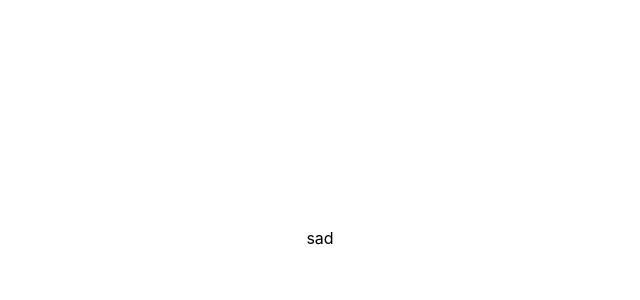
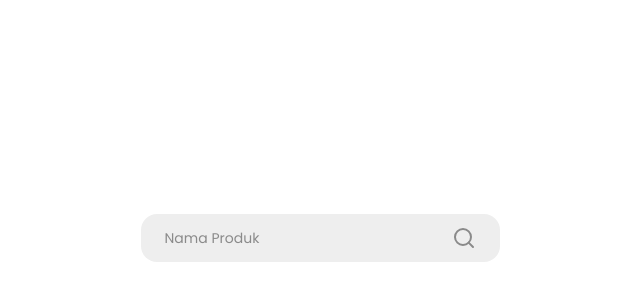
Before and after one commit to WhiteClover4/SecondHand-FE, a React (Create React App) app: page / in a window 1280 px wide. Shown: the part 162-462 px from the top of the page, without its empty margins (320-960 px from the left). Built offline with nearby package versions, Linux system fonts and the light colour scheme.

Commit message:
feat: add input components

```diff
--- a/src/App.js
+++ b/src/App.js
@@ -1,7 +1,9 @@
+import { SearchInput } from "./components/input";
+
 function App() {
   return (
-    <div className="w-screen h-screen grid place-items-center">
-      sad
+    <div className="w-screen h-screen grid place-items-center px-[135px]">
+      <SearchInput placeholder="Nama Produk" />
     </div>
   );
 }
--- /dev/null
+++ b/src/components/icon/EyeIcon.js
@@ -0,0 +1,17 @@
+export default function EyeIcon({ className }) {
+    return (
+      <svg
+        className={className}
+        xmlns="http://www.w3.org/2000/svg"
+        viewBox="0 0 20 20"
+        fill="currentColor"
+      >
+        <path d="M10 12a2 2 0 100-4 2 2 0 000 4z" />
+        <path
+          fillRule="evenodd"
+          d="M.458 10C1.732 5.943 5.522 3 10 3s8.268 2.943 9.542 7c-1.274 4.057-5.064 7-9.542 7S1.732 14.057.458 10zM14 10a4 4 0 11-8 0 4 4 0 018 0z"
+          clipRule="evenodd"
+        />
+      </svg>
+    );
+  }
--- /dev/null
+++ b/src/components/icon/EyeOffIcon.js
@@ -0,0 +1,17 @@
+export default function EyeOffIcon({ className }) {
+  return (
+    <svg
+      className={className}
+      xmlns="http://www.w3.org/2000/svg"
+      viewBox="0 0 20 20"
+      fill="currentColor"
+    >
+      <path
+        fillRule="evenodd"
+        d="M3.707 2.293a1 1 0 00-1.414 1.414l14 14a1 1 0 001.414-1.414l-1.473-1.473A10.014 10.014 0 0019.542 10C18.268 5.943 14.478 3 10 3a9.958 9.958 0 00-4.512 1.074l-1.78-1.781zm4.261 4.26l1.514 1.515a2.003 2.003 0 012.45 2.45l1.514 1.514a4 4 0 00-5.478-5.478z"
+        clipRule="evenodd"
+      />
+      <path d="M12.454 16.697L9.75 13.992a4 4 0 01-3.742-3.741L2.335 6.578A9.98 9.98 0 00.458 10c1.274 4.057 5.065 7 9.542 7 .847 0 1.669-.105 2.454-.303z" />
+    </svg>
+  );
+}
--- /dev/null
+++ b/src/components/icon/SearchIcon.js
@@ -0,0 +1,25 @@
+export default function SearchIcon({ className }) {
+  return (
+    <svg
+      className={className}
+      viewBox="0 0 24 24"
+      fill="none"
+      xmlns="http://www.w3.org/2000/svg"
+    >
+      <path
+        d="M11 19C15.4183 19 19 15.4183 19 11C19 6.58172 15.4183 3 11 3C6.58172 3 3 6.58172 3 11C3 15.4183 6.58172 19 11 19Z"
+        stroke="currentColor"
+        stroke-width="2"
+        stroke-linecap="round"
+        stroke-linejoin="round"
+      />
+      <path
+        d="M20.9999 20.9999L16.6499 16.6499"
+        stroke="currentColor"
+        stroke-width="2"
+        stroke-linecap="round"
+        stroke-linejoin="round"
+      />
+    </svg>
+  );
+}
--- a/src/components/icon/index.js
+++ b/src/components/icon/index.js
@@ -1,3 +1,6 @@
 import HeartIcon from "./HeartIcon";
+import EyeIcon from "./EyeIcon";
+import EyeOffIcon from "./EyeOffIcon";
+import SearchIcon from "./SearchIcon";
 
-export { HeartIcon };
+export { HeartIcon, EyeIcon, EyeOffIcon, SearchIcon };
--- /dev/null
+++ b/src/components/input/LabelOptionInput.js
@@ -0,0 +1,29 @@
+export default function LabelOptionInput({
+  id,
+  label,
+  value = "default",
+  ...rest
+}) {
+  return (
+    <div className="flex flex-col space-y-1 w-full">
+      <label htmlFor={id} className="text-body-12">
+        {label}
+      </label>
+      <div className="w-full px-4 py-[16px] bg-neutral-01 border border-neutral-02 rounded-2xl text-body-14 placeholder:text-neutral-03">
+        <select
+          {...rest}
+          id="id"
+          value={value}
+          className={`${
+            value === "default" && "text-neutral-03"
+          } w-full focus:outline-none`}
+        >
+          <option disabled value="default" className="text-neutral-100 ">
+            Pilih Kota
+          </option>
+          <option value="aceh">aceh</option>
+        </select>
+      </div>
+    </div>
+  );
+}
--- /dev/null
+++ b/src/components/input/LabelPasswordInput.js
@@ -0,0 +1,32 @@
+import { useState } from "react";
+import { EyeIcon, EyeOffIcon } from "../icon";
+
+export default function LabelPasswordInput({ id, label, ...rest }) {
+  const [isPasswordShown, setPasswordShown] = useState(true);
+  return (
+    <div className="flex flex-col space-y-1 w-full">
+      <label htmlFor={id} className="text-body-12">
+        {label}
+      </label>
+      <div className="relative">
+        <input
+          {...rest}
+          id={id}
+          type={isPasswordShown ? "text" : "password"}
+          className="w-full px-4 pr-16 py-[16px] bg-neutral-01 border border-neutral-02 rounded-2xl text-body-14 placeholder:text-neutral-03"
+        />
+        <button
+          type="button"
+          onClick={() => setPasswordShown(!isPasswordShown)}
+          className="absolute top-0 right-6 h-full"
+        >
+          {isPasswordShown ? (
+            <EyeOffIcon className="w-6 h-6 text-neutral-03" />
+          ) : (
+            <EyeIcon className="w-6 h-6 text-neutral-03" />
+          )}
+        </button>
+      </div>
+    </div>
+  );
+}
--- /dev/null
+++ b/src/components/input/LabelTextInput.js
@@ -0,0 +1,15 @@
+export default function LabelTextInput({ id, label, ...rest }) {
+  return (
+    <div className="flex flex-col space-y-1 w-full">
+      <label htmlFor={id} className="text-body-12">
+        {label}
+      </label>
+      <input
+        {...rest}
+        id={id}
+        type="text"
+        className="w-full px-4 py-[16px] bg-neutral-01 border border-neutral-02 rounded-2xl text-body-14 placeholder:text-neutral-03"
+      />
+    </div>
+  );
+}
--- /dev/null
+++ b/src/components/input/LabelTextareaInput.js
@@ -0,0 +1,14 @@
+export default function LabelTextareaInput({ id, label, ...rest }) {
+  return (
+    <div className="flex flex-col space-y-1 w-full">
+      <label htmlFor={id} className="text-body-12">
+        {label}
+      </label>
+      <textarea
+        {...rest}
+        id={id}
+        className="w-full px-4 py-3 bg-neutral-01 border border-neutral-02 rounded-2xl text-body-14 placeholder:text-neutral-03 resize-none h-[80px]"
+      ></textarea>
+    </div>
+  );
+}
--- /dev/null
+++ b/src/components/input/SearchInput.js
@@ -0,0 +1,16 @@
+import React from "react";
+import { SearchIcon } from "../icon";
+
+export default function SearchInput({ ...rest }) {
+  return (
+    <div className="relative">
+      <input
+        {...rest}
+        className="w-full py-[14px] px-6 pr-16 rounded-2xl bg-[#EEEEEE] text-body-14 placeholder:text-neutral-03"
+      />
+      <span className="absolute top-0 right-6 h-full flex items-center">
+        <SearchIcon className="w-6 h-6 text-neutral-03" />
+      </span>
+    </div>
+  );
+}
--- /dev/null
+++ b/src/components/input/index.js
@@ -0,0 +1,13 @@
+import LabelTextInput from "./LabelTextInput";
+import LabelPasswordInput from "./LabelPasswordInput";
+import LabelTextareaInput from "./LabelTextareaInput";
+import LabelOptionInput from "./LabelOptionInput";
+import SearchInput from "./SearchInput";
+
+export {
+  LabelTextInput,
+  LabelPasswordInput,
+  LabelTextareaInput,
+  LabelOptionInput,
+  SearchInput,
+};
--- a/src/index.css
+++ b/src/index.css
@@ -1,12 +1,14 @@
+@import url("https://fonts.googleapis.com/css2?family=Poppins:ital,wght@0,100;0,200;0,300;0,400;0,500;0,600;0,700;0,800;0,900;1,100;1,200;1,300;1,400;1,500;1,600;1,700;1,800;1,900&display=swap");
+
 @tailwind base;
 @tailwind components;
 @tailwind utilities;
 
 body {
   margin: 0;
-  font-family: -apple-system, BlinkMacSystemFont, "Segoe UI", "Roboto", "Oxygen",
-    "Ubuntu", "Cantarell", "Fira Sans", "Droid Sans", "Helvetica Neue",
-    sans-serif;
+  font-family: "Poppins", -apple-system, BlinkMacSystemFont, "Segoe UI",
+    "Roboto", "Oxygen", "Ubuntu", "Cantarell", "Fira Sans", "Droid Sans",
+    "Helvetica Neue", sans-serif;
   -webkit-font-smoothing: antialiased;
   -moz-osx-font-smoothing: grayscale;
 }
```
